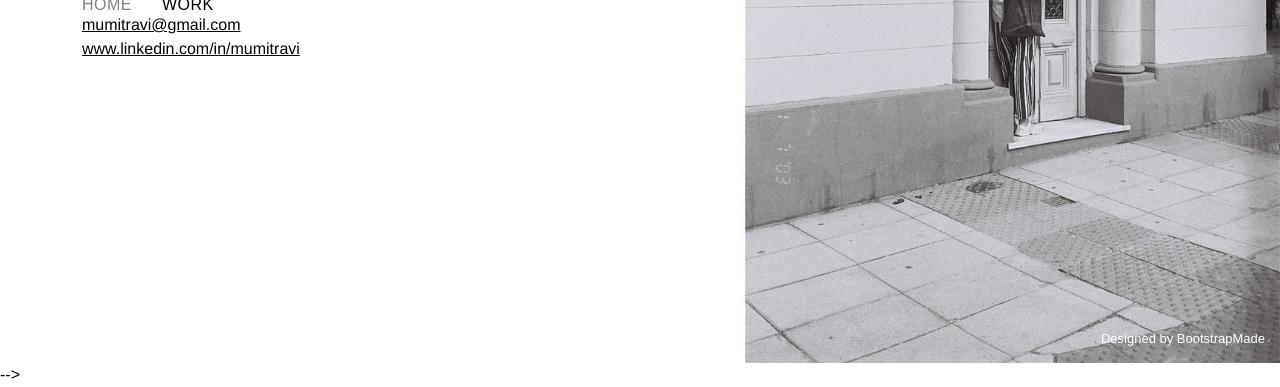
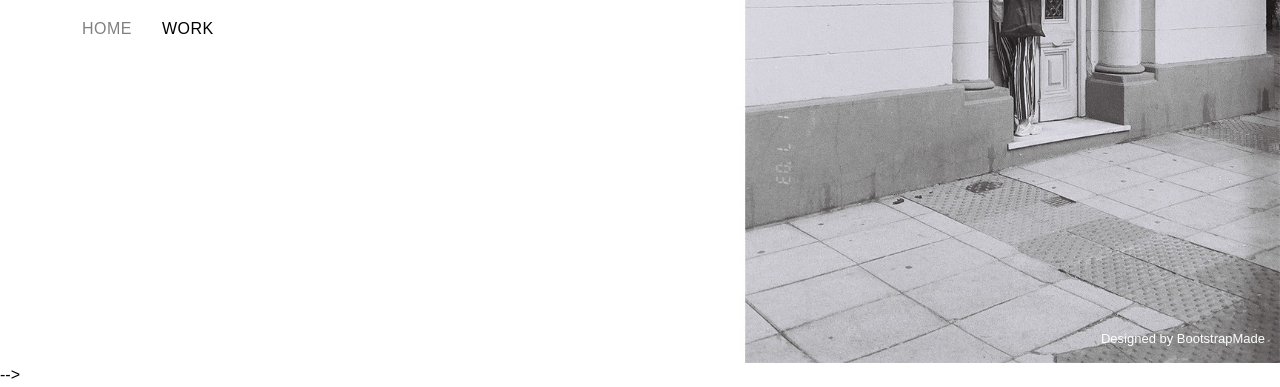
Before and after one commit to Mumitravi/mumitravi.github.io, a plain HTML site: page index.html in a window 1280 px wide. Shown: the part 437-824 px from the top of the page. Drawn offline with Linux system fonts and the light colour scheme.

Commit message:
Update index.html

```diff
--- a/index.html
+++ b/index.html
@@ -58,15 +58,7 @@
 </nav><!-- .navbar -->
 
 
-   <div style="font-family: Helvetica, Arial, sans-serif;">
-  <a href="mailto:mumitravi@gmail.com" style="color: inherit; text-decoration: underline;">
-    mumitravi@gmail.com
-  </a>
-  <br>
-  <a href="https://www.linkedin.com/in/mumitravi/" target="_blank" style="color: inherit; text-decoration: underline;">
-    www.linkedin.com/in/mumitravi
-  </a>
-</div>
+
 
 
   </header><!-- End Header -->
```
